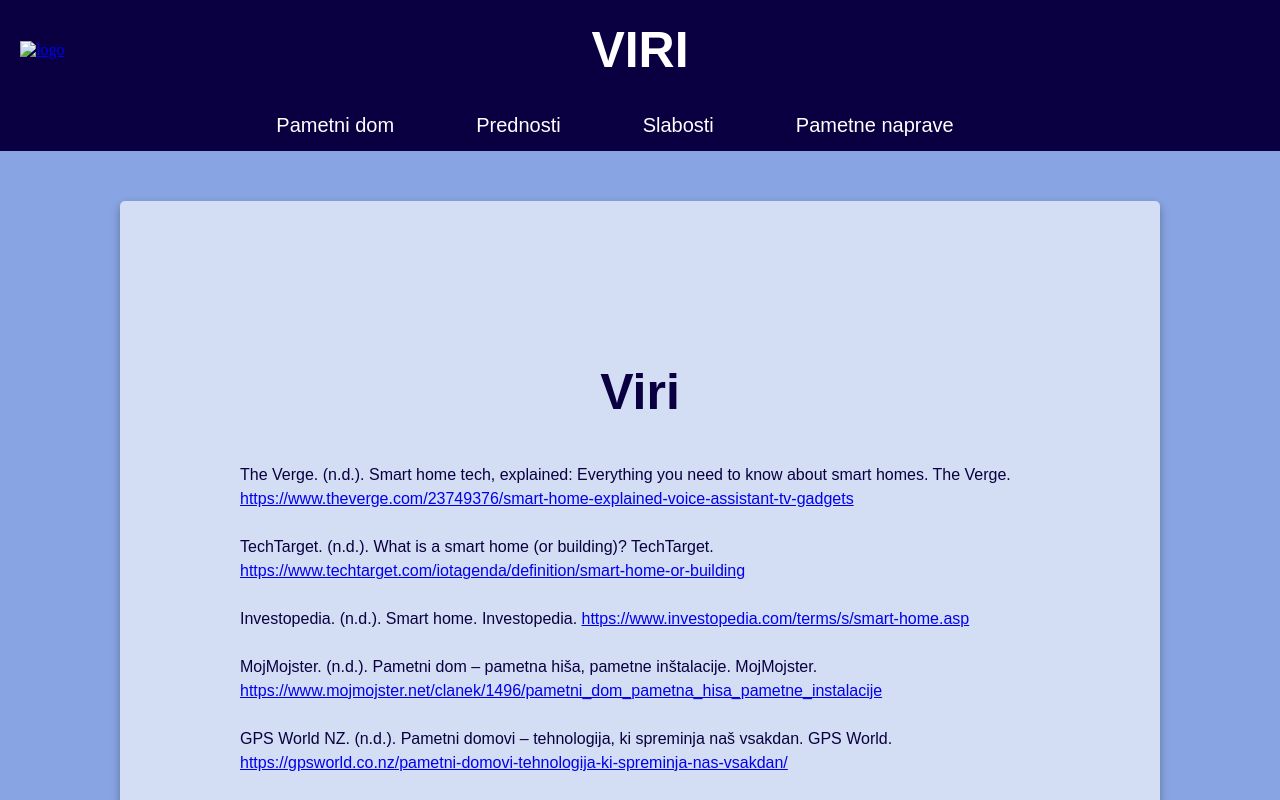
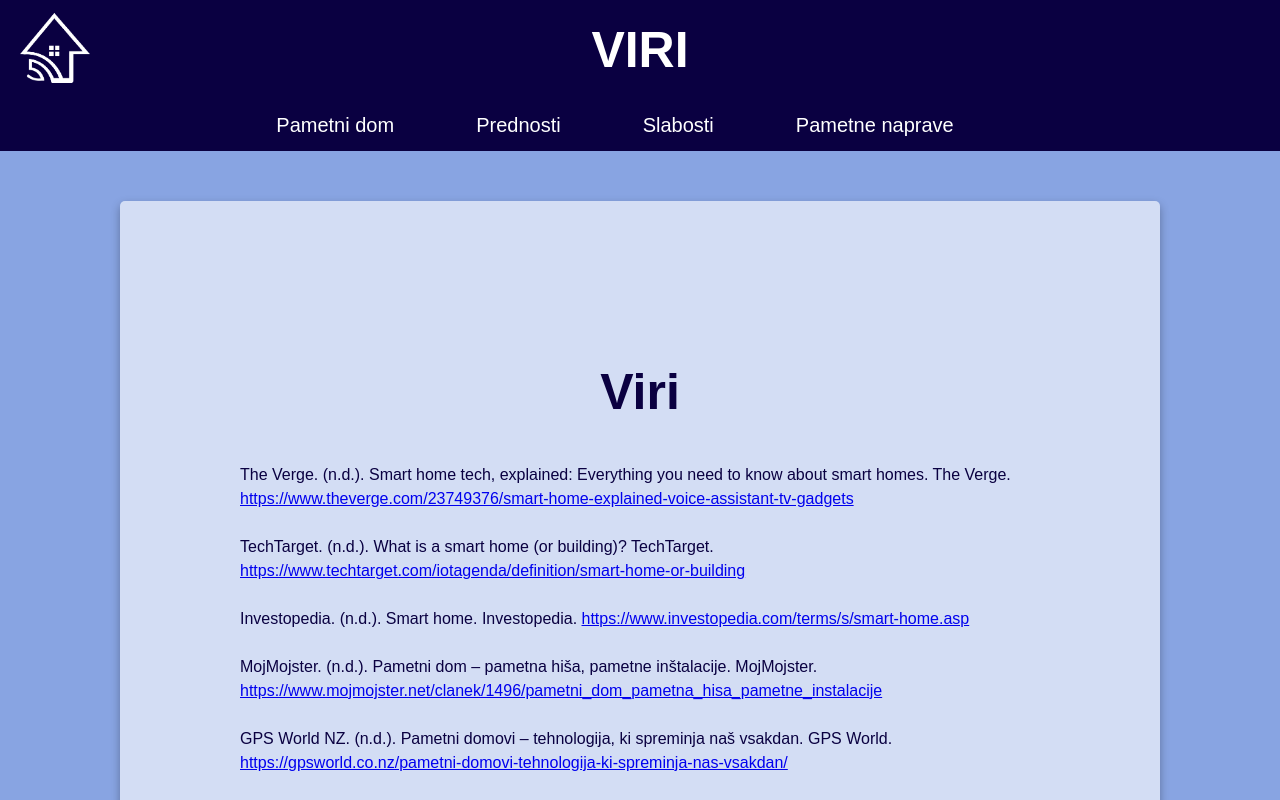
Before and after one commit to eva7654/eva7654.github.io, a plain HTML site: page viri.html in a window 1280 px wide. Shown: the top 800 px of the page. Drawn offline with Linux system fonts and the light colour scheme.

Commit message:
Update viri.html

```diff
--- a/viri.html
+++ b/viri.html
@@ -19,7 +19,7 @@
     <div class="naslov-strani">
         <div class="slika">
             <a href="index.html">
-                <img src="../slike/logo.png" alt="logo">
+                <img src="../logo.png" alt="logo">
                     </a>
         </div>
         <h1>VIRI</h1>
```
